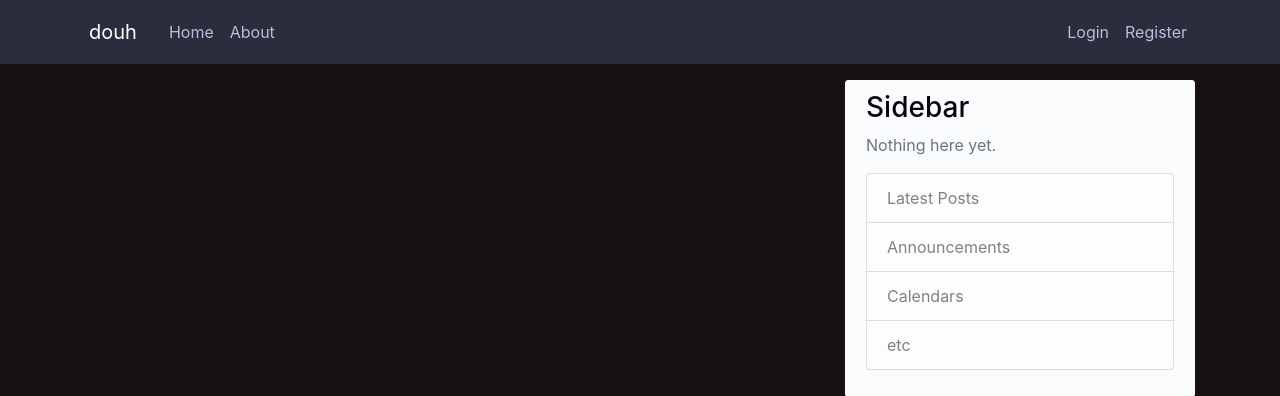
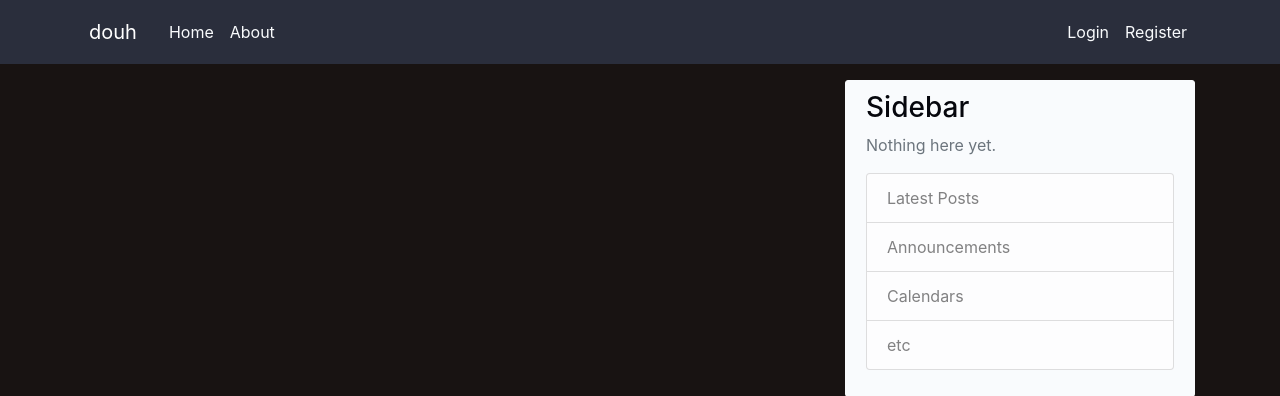
Before and after one commit to Ekimerton/Douh, a Flask app: page / in a window 1280 px wide. Shown: the top 396 px of the page. Run offline with Flask 2, Linux system fonts and the light colour scheme; data that the repository does not hold is empty; some libraries are stand-ins or nearby versions.

Commit message:
fixed dark blueberry

```diff
--- a/Driver/static/main.css
+++ b/Driver/static/main.css
@@ -34,7 +34,7 @@ a:hover, .site-header .navbar-nav .nav-link:hover, .article-metadata a:hover {
 }
 
 .site-header .navbar-nav .nav-link{
-  color: #b7bedb;
+  color: #f9fbfd;
 }
 
 .content-section {
@@ -75,7 +75,7 @@ a:hover {
 .article-metadata {
   padding-bottom: 1px;
   margin-bottom: 4px;
-  border-bottom: 3px solid #708a2d
+  border-bottom: 3px solid #aa7b48
 }
 
 .article-metadata a:hover {
```
